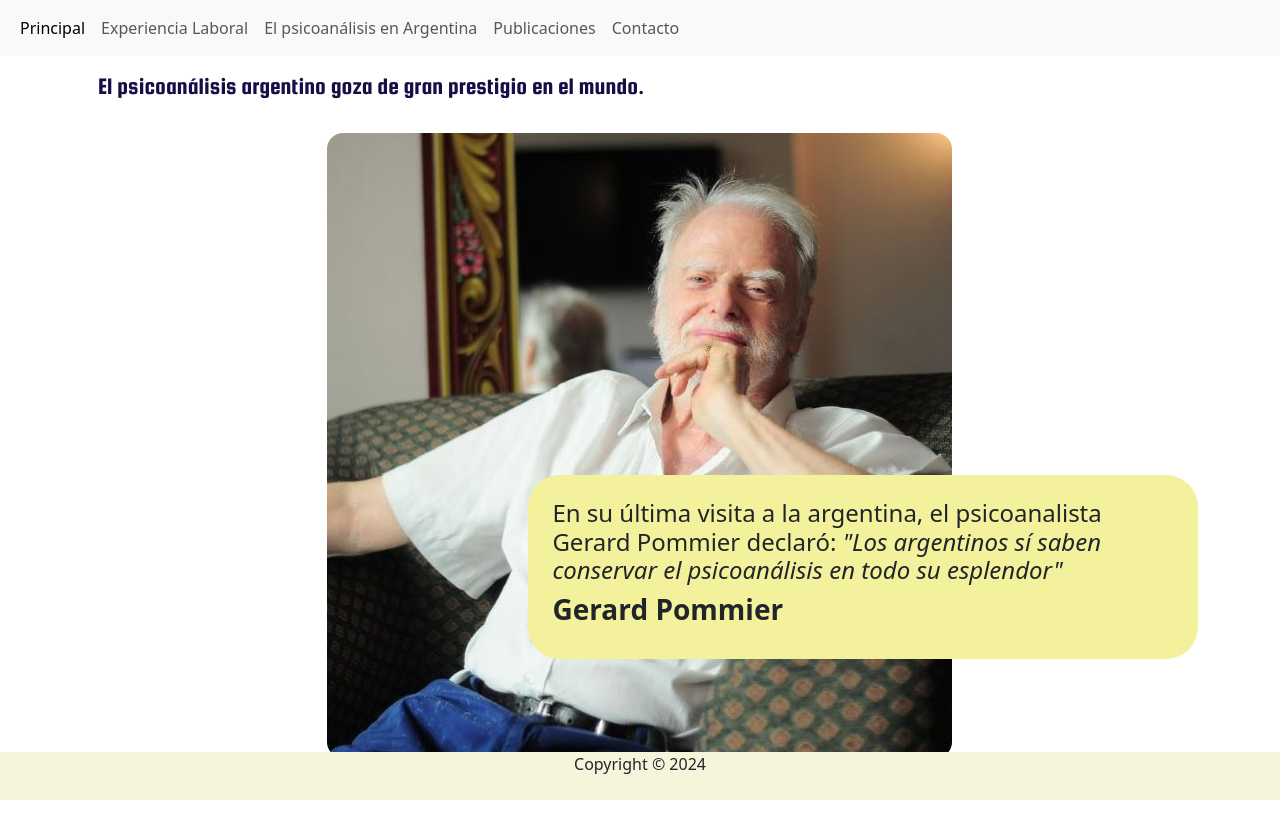
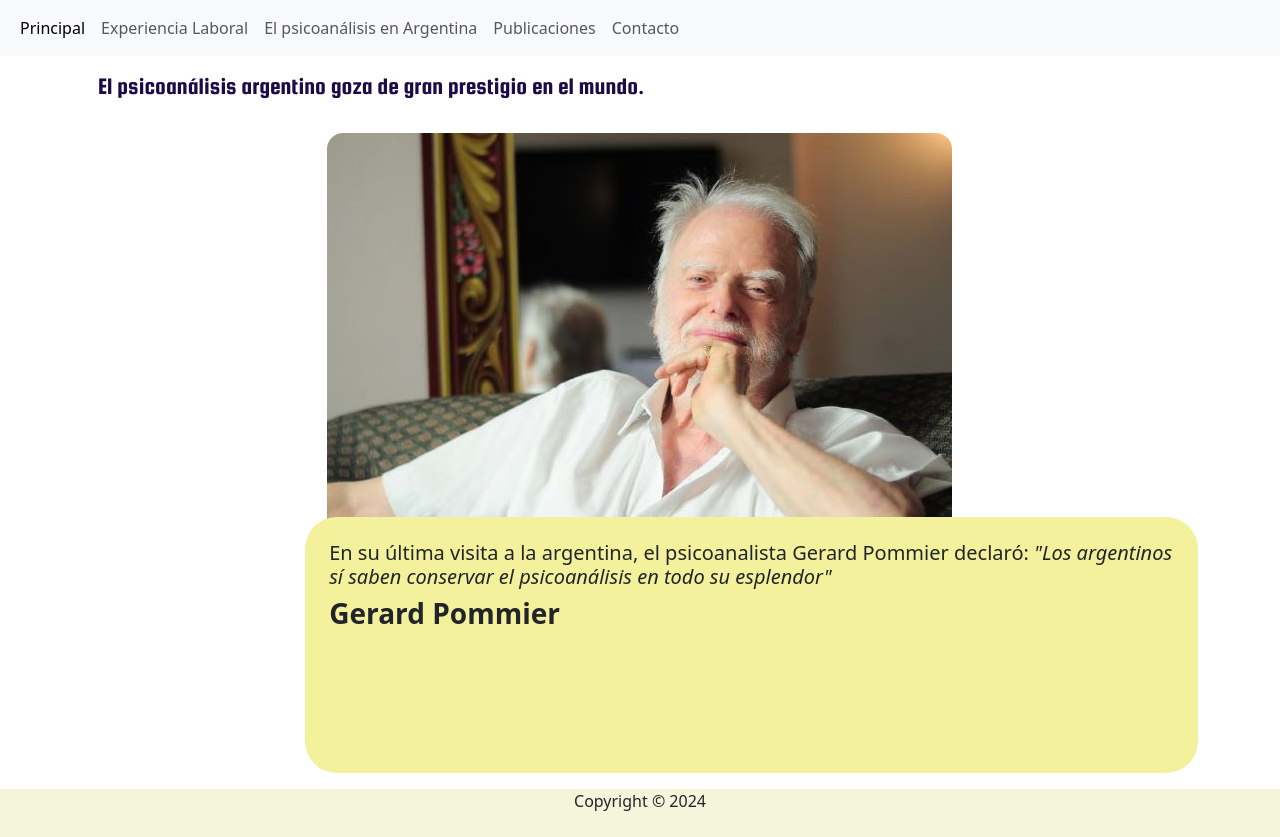
Before and after one commit to willygravino/lic-martinez, a plain HTML site: page psi-argentina.html in a window 1280 px wide. Before the commit the page ends 800 px from the top, so only its background shows below. Drawn offline with Linux system fonts and the light colour scheme.

Commit message:
PROYECTO FINAL-DISEÑO WEB-V.6

```diff
--- a/css/estilos.scss
+++ b/css/estilos.scss
@@ -194,6 +194,7 @@ html {
 .analisis-argentina {
     display: flex;
     margin-top: 1rem;
+    margin-bottom: 4rem;
     overflow: scroll;
 
     .imagen {
@@ -206,8 +207,8 @@ html {
     }
 
     .texto-psi-arg {
-        grid-column: 3/6;
-        grid-row: 4/5;
+        grid-column: 2/6;
+        grid-row: 4/6;
         background-color: rgb(244, 241, 157);
         padding: 1.5rem;
     }
--- a/psi-argentina.html
+++ b/psi-argentina.html
@@ -57,12 +57,12 @@
           class="img-fluid rounded-4">
       </div>
       <div class="texto-psi-arg rounded-5">
-        <h4>
+        <h5>
           En su última visita a la argentina, el psicoanalista Gerard Pommier declaró: <i> "Los argentinos sí saben
           conservar
           el psicoanálisis en todo su
           esplendor"</i>
-        </h4>
+        </h5>
         <h3><b> Gerard Pommier</b></h3>
       </div>
     </section>
```
Also changed, not shown: publicaciones.html (+12 -6 lines), css/estilos.css, 1 other file.
